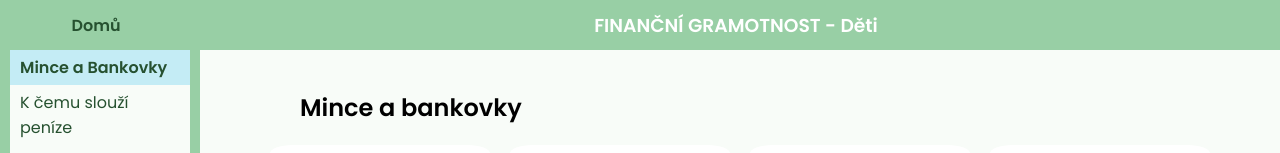
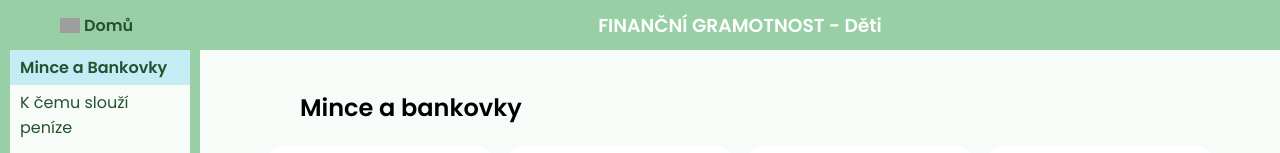
Before and after one commit to Andbrea/Financni-gramotnost, a React app: page /deti/minceabankovky in a window 1280 px wide. Shown: the top 153 px of the page. Built offline with nearby package versions, Linux system fonts and the light colour scheme; grey boxes are pictures that could not be loaded.

Commit message:
button home changed

```diff
--- a/src/PageLayout/index.jsx
+++ b/src/PageLayout/index.jsx
@@ -8,7 +8,8 @@ const PageLayout = ({ children, title, links }) => {
             <div className="header">
                 <div className="home-btn-box">
                     <Link className="home" to="/">
-                        Domů
+                        <img src="../../assets/img/home-icon.svg" alt="home" />
+                        <div>Domů</div>
                     </Link>
                 </div>
                 <div className="header-title-box">
--- a/src/PageLayout/style.css
+++ b/src/PageLayout/style.css
@@ -25,30 +25,38 @@
 }
 
 .home-btn-box {
-    flex-basis: 15%;
+    width: 200px;
 }
 
 .header-title-box {
-    flex-basis: 85%;
+    flex-basis: calc(100% - 200px);
 }
 
-@media screen and (max-width: 430px) {
+@media screen and (max-width: 545px) {
     .header {
-        width: 430px;
+        width: 545px;
     }
 }
 
 .home {
     text-decoration: none;
-
     padding: 5px 10px;
     color: #265130;
     font-weight: bold;
+    display: flex;
+    align-items: center;
+    width: 100px;
+    margin: 0 50px;
+}
+
+.home img {
+    width: 1.25em;
+    margin-right: 4px;
 }
 
 .home:hover {
     background-color: #f8fcf8;
-    border-radius: 5%;
+    border-radius: 5px;
 }
 
 .footer {
```
Also changed, not shown: src/assets/img/home-icon.svg (added).
